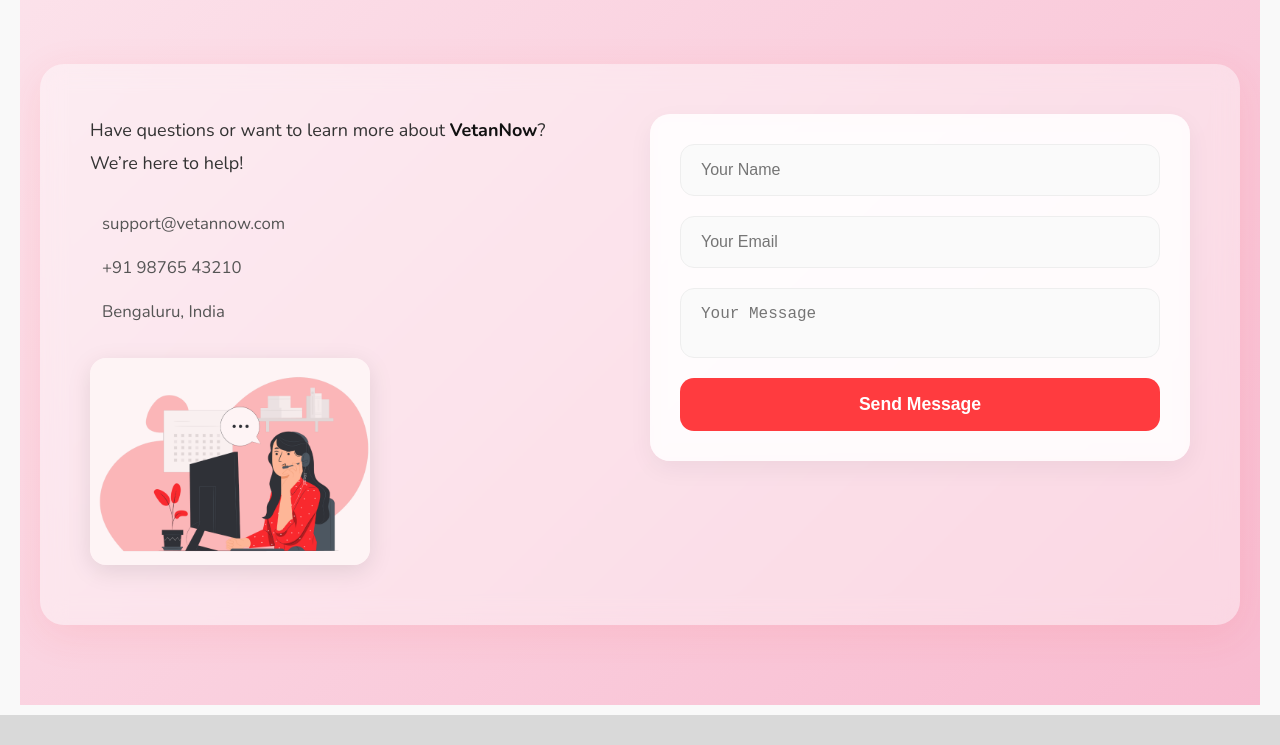
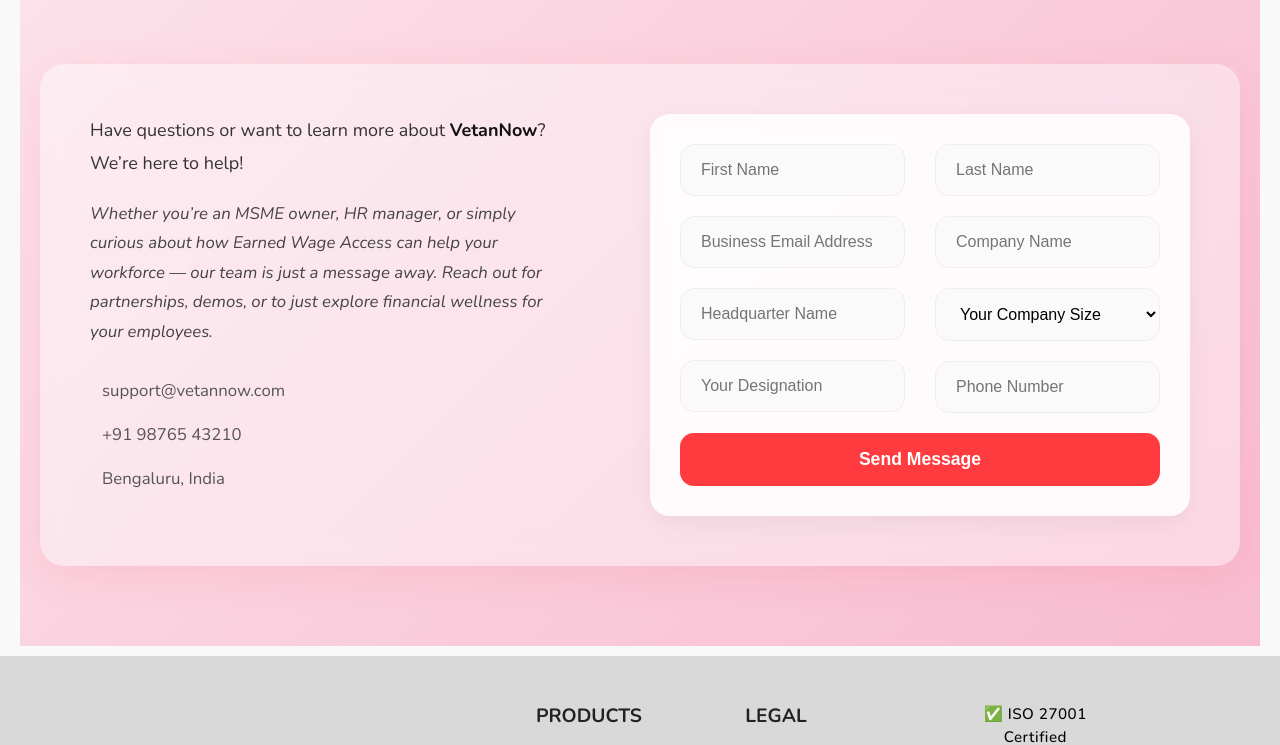
Before and after one commit to kaushik-chand/vetan-now-website, a React (Create React App) app: page / in a window 1280 px wide. Shown: the part 5697-6442 px from the top of the page. Built offline with nearby package versions, Linux system fonts and the light colour scheme.

Commit message:
contanct form backend intergrated

```diff
--- a/package.json
+++ b/package.json
@@ -7,6 +7,7 @@
     "@testing-library/jest-dom": "^6.6.3",
     "@testing-library/react": "^16.3.0",
     "@testing-library/user-event": "^13.5.0",
+    "firebase": "^11.10.0",
     "react": "^19.1.0",
     "react-dom": "^19.1.0",
     "react-router-dom": "^6.30.0",
--- a/public/index.html
+++ b/public/index.html
@@ -1,43 +1,40 @@
 <!DOCTYPE html>
 <html lang="en">
+
 <head>
   <meta charset="utf-8" />
-    <link rel="icon" href="%PUBLIC_URL%/favicon.ico" />
+  <link rel="icon" href="./logo.png" />
   <meta name="viewport" content="width=device-width, initial-scale=1" />
-    <meta name="theme-color" content="#000000" />
-    <meta
-      name="description"
-      content="Web site created using create-react-app"
-    />
-    <link rel="apple-touch-icon" href="%PUBLIC_URL%/logo192.png" />
-    <!--
-      manifest.json provides metadata used when your web app is installed on a
-      user's mobile device or desktop. See https://developers.google.com/web/fundamentals/web-app-manifest/
-    -->
+  <meta name="theme-color" content="#ff3b3f" />
+  <meta name="description"
+    content="VetanNow – Empowering MSME & gig economy workers in India through Earned Wage Access and financial wellness." />
+  <meta name="keywords"
+    content="VetanNow, Earned Wage Access, EWA India, MSME payroll, financial wellness, gig economy, salary on demand" />
+  <meta name="author" content="VetanNow Team" />
+
+  <!-- Open Graph / Facebook -->
+  <meta property="og:title" content="VetanNow – Earned Wage Access for Bharat Workforce" />
+  <meta property="og:description"
+    content="Revolutionizing salary cycles for MSMEs with on-demand access to earned wages." />
+  <meta property="og:image" content="./logo.png" />
+  <meta property="og:url" content="https://vetannow.com" />
+  <meta property="og:type" content="website" />
+
+  <!-- Twitter -->
+  <meta name="twitter:card" content="summary_large_image" />
+  <meta name="twitter:title" content="VetanNow – Earned Wage Access for Bharat Workforce" />
+  <meta name="twitter:description" content="Empowering India's workforce with flexible access to their own wages." />
+  <meta name="twitter:image" content="%PUBLIC_URL%/vetannow-preview.png" />
+
+  <link rel="apple-touch-icon" href="./logo.png" />
   <link rel="manifest" href="%PUBLIC_URL%/manifest.json" />
-    <!--
-      Notice the use of %PUBLIC_URL% in the tags above.
-      It will be replaced with the URL of the `public` folder during the build.
-      Only files inside the `public` folder can be referenced from the HTML.
 
-      Unlike "/favicon.ico" or "favicon.ico", "%PUBLIC_URL%/favicon.ico" will
-      work correctly both with client-side routing and a non-root public URL.
-      Learn how to configure a non-root public URL by running `npm run build`.
-    -->
-    <title>React App</title>
+  <title>VetanNow – Earned Wage Access for Bharat</title>
 </head>
+
 <body>
-    <noscript>You need to enable JavaScript to run this app.</noscript>
+  <noscript>You need to enable JavaScript to run VetanNow.</noscript>
   <div id="root"></div>
-    <!--
-      This HTML file is a template.
-      If you open it directly in the browser, you will see an empty page.
+</body>
 
-      You can add webfonts, meta tags, or analytics to this file.
-      The build step will place the bundled scripts into the <body> tag.
-
-      To begin the development, run `npm start` or `yarn start`.
-      To create a production bundle, use `npm run build` or `yarn build`.
-    -->
-  </body>
 </html>
--- /dev/null
+++ b/src/config/firebase.js
@@ -0,0 +1,22 @@
+// firebase.js
+import { initializeApp } from "firebase/app";
+import { getFirestore } from "firebase/firestore";
+
+// Your Firebase configuration
+const firebaseConfig = {
+    apiKey: "AIzaSyAKCELXpXarkC2InS3GRLfg1I24N01FA0A",
+    authDomain: "vetannow-4fadd.firebaseapp.com",
+    projectId: "vetannow-4fadd",
+    storageBucket: "vetannow-4fadd.firebasestorage.app",
+    messagingSenderId: "473566291471",
+    appId: "1:473566291471:web:9fab948a8b754b919f257a",
+    measurementId: "G-JXHH481QKM"
+};
+
+// Initialize Firebase
+const app = initializeApp(firebaseConfig);
+
+// Initialize Firestore
+const db = getFirestore(app);
+
+export { db };
--- a/src/pages/Home.jsx
+++ b/src/pages/Home.jsx
@@ -21,8 +21,61 @@
 import contact from "../img/contact.png";
 import { Link } from "react-router-dom";
 
+// contact us backend integration
+import { db } from "../config/firebase"; // Adjust path if needed
+import { collection, addDoc, Timestamp } from "firebase/firestore";
+
 const Home = () => {
   const [showModal, setShowModal] = useState(false);
+
+  const [formData, setFormData] = useState({
+    firstName: "",
+    lastName: "",
+    email: "",
+    company: "",
+    hq: "",
+    designation: "",
+    companySize: "",
+    phone: "",
+  });
+  const [status, setStatus] = useState("");
+
+  const handleChange = (e) => {
+    const { name, value } = e.target;
+    setFormData((prev) => ({
+      ...prev,
+      [name]: value,
+    }));
+  };
+
+  const handleSubmit = async (e) => {
+    e.preventDefault();
+    setStatus("Sending...");
+
+    try {
+      await addDoc(collection(db, "contactMessages"), {
+        ...formData,
+        timestamp: Timestamp.now(),
+      });
+      setStatus("Message sent successfully ✅");
+      setFormData({
+        firstName: "",
+        lastName: "",
+        email: "",
+        company: "",
+        hq: "",
+        designation: "",
+        companySize: "",
+        phone: "",
+      });
+    } catch (error) {
+      console.error("Error sending message: ", error);
+      setStatus("Failed to send message ❌");
+    }
+  };
+
+
+
   return (
     <div className="home-container">
       <div className="banner">
@@ -282,6 +335,12 @@
               Have questions or want to learn more about{" "}
               <strong>VetanNow</strong>? We’re here to help!
             </p>
+            <p className="extra-text">
+              Whether you’re an MSME owner, HR manager, or simply curious about
+              how Earned Wage Access can help your workforce — our team is just
+              a message away. Reach out for partnerships, demos, or to just
+              explore financial wellness for your employees.
+            </p>
             <div className="contact-info">
               <div>
                 <i className="fas fa-envelope"></i>
@@ -296,18 +355,93 @@
                 <span>Bengaluru, India</span>
               </div>
             </div>
-            <img
+            {/* <img
               src={contact}
               alt="Contact Illustration"
               className="contact-illustration"
-            />
+            /> */}
           </div>
 
-          <form className="contact-form">
-            <input type="text" placeholder="Your Name" required />
-            <input type="email" placeholder="Your Email" required />
-            <textarea placeholder="Your Message" required></textarea>
+          <form className="contact-form" onSubmit={handleSubmit}>
+            <div className="form-columns">
+              <div className="form-column">
+                <input
+                  type="text"
+                  name="firstName"
+                  placeholder="First Name"
+                  value={formData.firstName}
+                  onChange={handleChange}
+                  required
+                />
+                <input
+                  type="email"
+                  name="email"
+                  placeholder="Business Email Address"
+                  value={formData.email}
+                  onChange={handleChange}
+                  required
+                />
+                <input
+                  type="text"
+                  name="hq"
+                  placeholder="Headquarter Name"
+                  value={formData.hq}
+                  onChange={handleChange}
+                  required
+                />
+                <input
+                  type="text"
+                  name="designation"
+                  placeholder="Your Designation"
+                  value={formData.designation}
+                  onChange={handleChange}
+                  required
+                />
+              </div>
+
+              <div className="form-column">
+                <input
+                  type="text"
+                  name="lastName"
+                  placeholder="Last Name"
+                  value={formData.lastName}
+                  onChange={handleChange}
+                  required
+                />
+                <input
+                  type="text"
+                  name="company"
+                  placeholder="Company Name"
+                  value={formData.company}
+                  onChange={handleChange}
+                  required
+                />
+                <select
+                  name="companySize"
+                  value={formData.companySize}
+                  onChange={handleChange}
+                  required
+                >
+                  <option value="">Your Company Size</option>
+                  <option value="1-10">1–10 employees</option>
+                  <option value="11-50">11–50 employees</option>
+                  <option value="51-200">51–200 employees</option>
+                  <option value="201-500">201–500 employees</option>
+                  <option value="500+">500+ employees</option>
+                </select>
+                <input
+                  type="tel"
+                  name="phone"
+                  placeholder="Phone Number"
+                  value={formData.phone}
+                  onChange={handleChange}
+                  required
+                />
+              </div>
+            </div>
+
             <button type="submit">Send Message</button>
+            {status && <p className="form-status">{status}</p>}
           </form>
         </div>
       </div>
--- a/src/pages/contact_us.css
+++ b/src/pages/contact_us.css
@@ -145,3 +145,52 @@
 .contact-form button:active {
     transform: scale(0.98);
 }
+
+.contact-text .extra-text {
+    margin-top: 20px;
+    font-size: 1.05rem;
+    color: #444;
+    line-height: 1.75;
+    font-style: italic;
+}
+
+/* Form column layout */
+.form-columns {
+    display: flex;
+    flex-direction: column;
+    gap: 20px;
+}
+
+.form-column {
+    display: flex;
+    flex-direction: column;
+    gap: 20px;
+}
+
+.contact-form select {
+    width: 100%;
+    padding: 16px 20px;
+    border: 1px solid #eee;
+    border-radius: 14px;
+    font-size: 1rem;
+    background-color: #fafafa;
+    transition: all 0.3s ease;
+}
+
+.contact-form select:focus {
+    border-color: #ff3b3f;
+    background-color: #fff;
+    box-shadow: 0 0 0 3px rgba(255, 59, 63, 0.15);
+    outline: none;
+}
+
+@media (min-width: 768px) {
+    .form-columns {
+        flex-direction: row;
+        gap: 30px;
+    }
+
+    .form-column {
+        flex: 1;
+    }
+}
```
Also changed, not shown: public/logo.png (added), 1 other file (tests, documents, lock files or other folders). Lines whose indentation alone changed are shown as unchanged.
